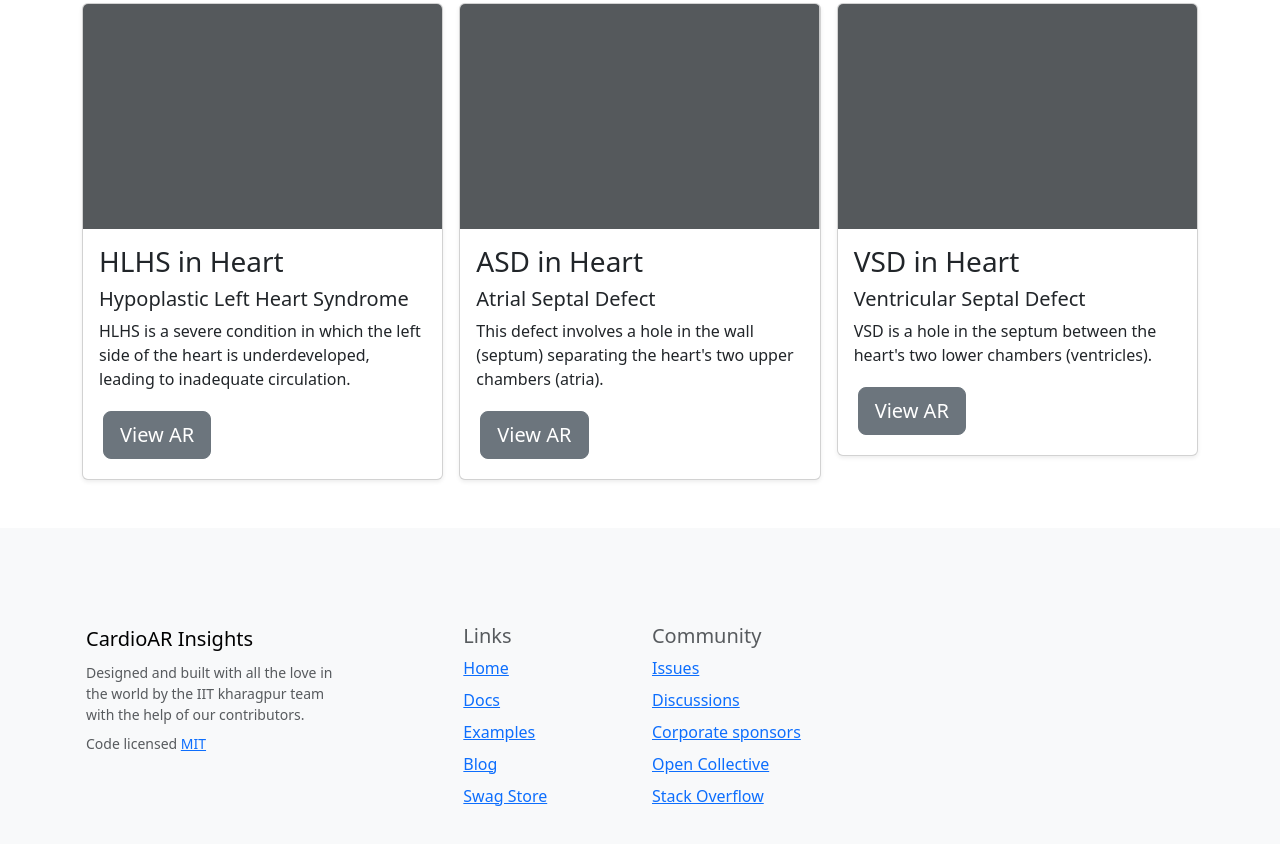
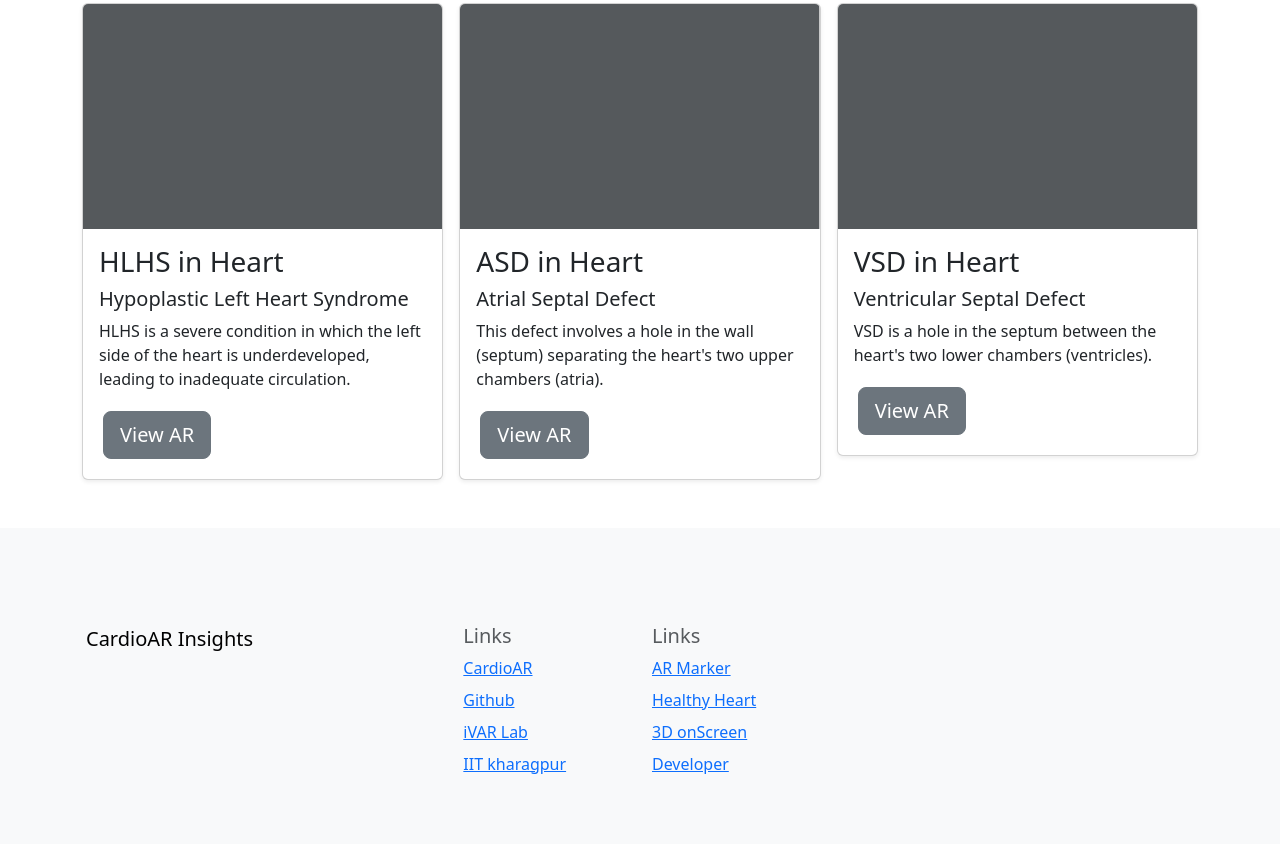
Before and after one commit to aruniankur/CardioARInsights, a plain HTML site: page index.html in a window 1280 px wide. Shown: the part 2700-3544 px from the top of the page. Drawn offline with nearby package versions, Linux system fonts and the light colour scheme.

Commit message:
Update index.html

```diff
--- a/index.html
+++ b/index.html
@@ -546,82 +546,25 @@
             </a>
             <ul class="list-unstyled small">
               <li class="mb-2">
-                Designed and built with all the love in the world by the IIT kharagpur team with the help
-                of our contributors.
-              </li>
-              <li class="mb-2">
-                Code licensed
-                <a
-                  href="https://github.com/twbs/bootstrap/blob/main/LICENSE"
-                  target="_blank"
-                  rel="license noopener"
-                  >MIT</a
-                >
               </li>
             </ul>
           </div>
           <div class="col-6 col-lg-2 offset-lg-1 mb-3">
             <h5>Links</h5>
             <ul class="list-unstyled">
-              <li class="mb-2"><a href="/">Home</a></li>
-              <li class="mb-2"><a href="/docs/5.3/">Docs</a></li>
-              <li class="mb-2"><a href="/docs/5.3/examples/">Examples</a></li>
-              <li class="mb-2">
-                <a href="https://blog.getbootstrap.com/">Blog</a>
-              </li>
-              <li class="mb-2">
-                <a
-                  href="https://cottonbureau.com/people/bootstrap"
-                  target="_blank"
-                  rel="noopener"
-                  >Swag Store</a
-                >
-              </li>
+              <li class="mb-2"><a href="https://aruniankur.github.io/CardioARInsights/">CardioAR</a></li>
+              <li class="mb-2"><a href="https://github.com/aruniankur/CardioARInsights">Github</a></li>
+              <li class="mb-2"><a href="http://www.ivarlab.iitkgp.ac.in">iVAR Lab</a></li>
+              <li class="mb-2"><a href="https://www.iitkgp.ac.in">IIT kharagpur</a></li>
             </ul>
           </div>
           <div class="col-6 col-lg-2 mb-3">
-            <h5>Community</h5>
+            <h5>Links</h5>
             <ul class="list-unstyled">
-              <li class="mb-2">
-                <a
-                  href="https://github.com/twbs/bootstrap/issues"
-                  target="_blank"
-                  rel="noopener"
-                  >Issues</a
-                >
-              </li>
-              <li class="mb-2">
-                <a
-                  href="https://github.com/twbs/bootstrap/discussions"
-                  target="_blank"
-                  rel="noopener"
-                  >Discussions</a
-                >
-              </li>
-              <li class="mb-2">
-                <a
-                  href="https://github.com/sponsors/twbs"
-                  target="_blank"
-                  rel="noopener"
-                  >Corporate sponsors</a
-                >
-              </li>
-              <li class="mb-2">
-                <a
-                  href="https://opencollective.com/bootstrap"
-                  target="_blank"
-                  rel="noopener"
-                  >Open Collective</a
-                >
-              </li>
-              <li class="mb-2">
-                <a
-                  href="https://stackoverflow.com/questions/tagged/bootstrap-5"
-                  target="_blank"
-                  rel="noopener"
-                  >Stack Overflow</a
-                >
-              </li>
+              <li class="mb-2"><a href="https://stemkoski.github.io/AR-Examples/markers/hiro.png">AR Marker</a></li>
+              <li class="mb-2"><a href="mainar.html">Healthy Heart</a></li>
+              <li class="mb-2"><a href="https://aruniankur.github.io/heartmodel2/">3D onScreen</a></li>
+              <li class="mb-2"><a href="https://www.linkedin.com/in/aruni-ankur-748957249/">Developer</a></li>
             </ul>
           </div>
         </div>
```
